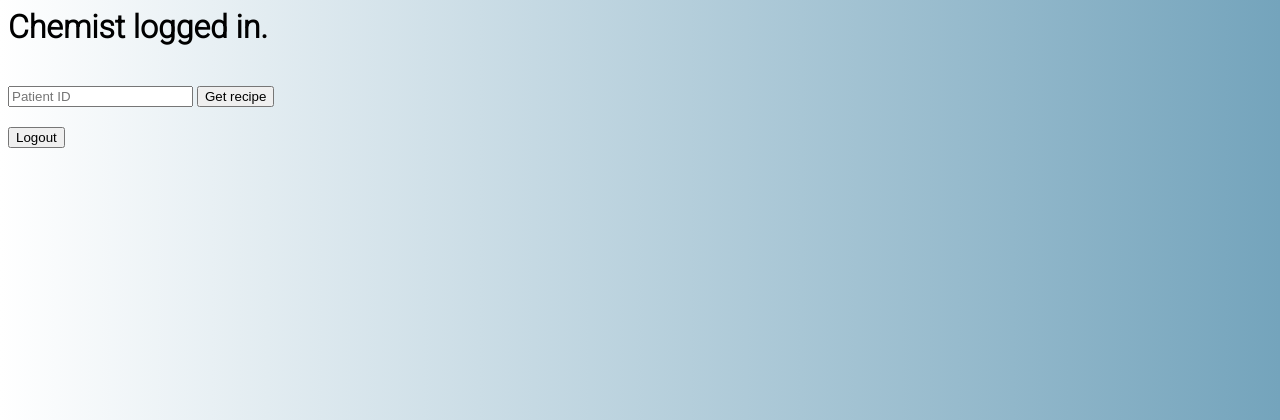
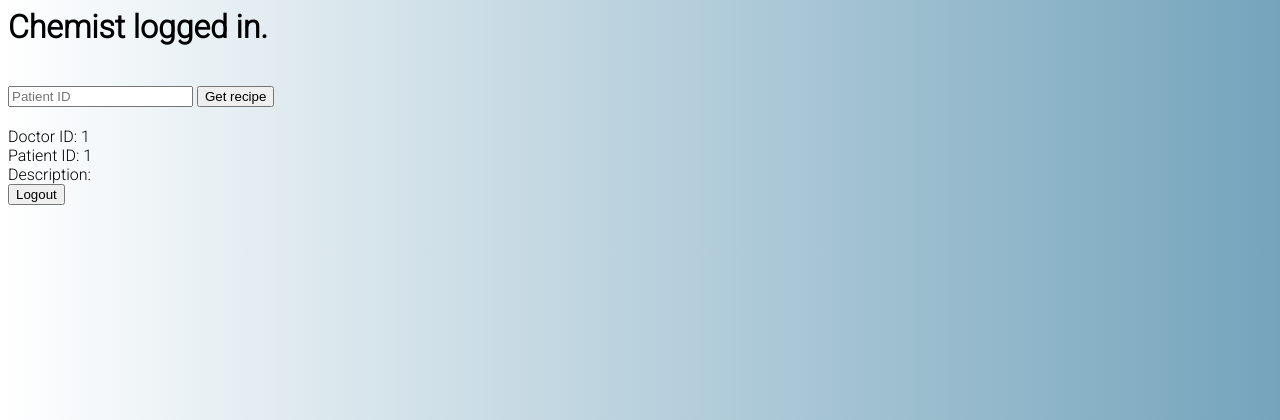
Before and after one commit to klarsongs/recipe-blockchain, a Flask app: template web-app/templates/user_page/chemist.html in a window 1280 px wide. Shown: the top 420 px of the page. Run offline with Flask 2, Linux system fonts and the light colour scheme; the template is opened without the code that fills it, so the values that code supplies are empty.

Commit message:
Prepared js script for printing the recipe in chemist html page.

```diff
--- a/web-app/consensus.py
+++ b/web-app/consensus.py
@@ -23,7 +23,7 @@ def testAttemp():
         if solution.startswith('00000'):   # in the case of bitcoin this should be around 40 zeros to begin with
             timeTook = time.time() - start
             #print(solution)
-            print timeTook
+            print(timeTook)
             Found = True
     return attemp
 
--- /dev/null
+++ b/web-app/static/js/chemist_script.js
@@ -0,0 +1,44 @@
+$(document).ready(function(){
+
+    ////////TEST JSON - remove later /////////
+    var data2 = {Key:"1", Record:{DoctorID:"1",Info:"",Limit:"1",PatientID:"1"}};
+
+    var doc_id = data2.Record.DoctorID;
+    var patient_id = data2.Record.PatientID;
+    var info = data2.Record.Info;
+    var element = document.getElementById("recipe");
+    element.innerHTML = "Doctor ID: " + doc_id + "<br />";
+    element.innerHTML += "Patient ID: " + patient_id + "<br />";
+    element.innerHTML += "Description: " + info;
+    //////////////////////////////////////
+    // Handle logout
+    $('#get_recipe_btn').click(function(){
+        var id = $('#patients_id').val();
+        // Disable submit button (to prevent multiplication of requests)
+        $('#get_recipe_btn').prop("disabled", true);
+
+        $.ajax({
+            type: "GET",
+            url: "/chemist/get_recipe/" + id,
+            timeout: 600000,
+
+            success: function (data) {
+                $('#get_recipe_btn').prop("disabled", false);
+                var doc_id = data.Record.DoctorID;
+                var patient_id = data.Record.PatientID;
+                var info = data.Record.Info;
+                var element = document.getElementById("recipe");
+                element.innerHTML = "Doctor ID: " + doc_id + "<br />";
+                element.innerHTML += "Patient ID: " + patient_id + "<br />";
+                element.innerHTML += "Description: " + info;
+            },
+
+            error: function (e) {
+                alert('Error');
+            }
+        });
+
+        return false;
+    });
+
+});
--- a/web-app/templates/user_page/chemist.html
+++ b/web-app/templates/user_page/chemist.html
@@ -3,6 +3,7 @@
     <script src="https://ajax.aspnetcdn.com/ajax/jQuery/jquery-3.3.1.min.js"></script>
     <link rel="stylesheet" type="text/css" href="static/css/login_style.css">
     <script src="static/js/main_script.js"></script>
+    <script src="static/js/chemist_script.js"></script>
 </head>
 <body>
 <div class="index-page">
@@ -11,6 +12,7 @@
         <input type="number" id="patients_id" placeholder="Patient ID">
         <button id="get_recipe_btn">Get recipe</button>
   </div>
+  <div id="recipe"></div>
   <div>
       <button id="logout">Logout</button>
   </div>
```
